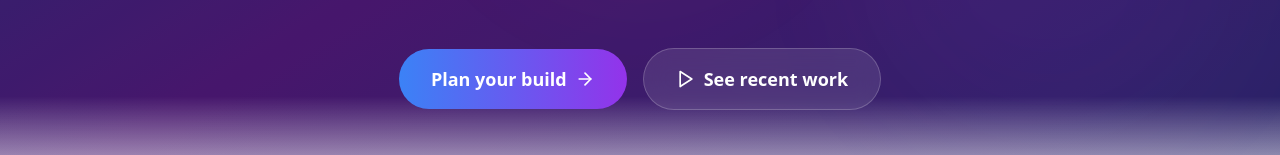
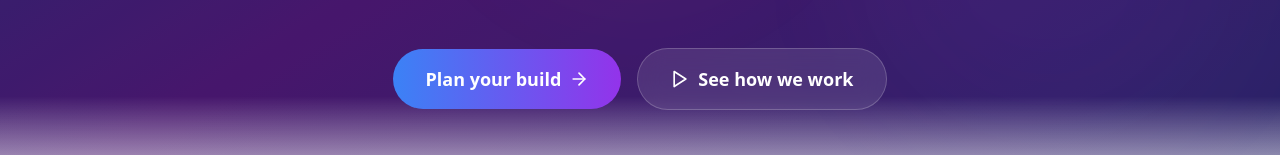
Before and after one commit to tgthiag/tgapps.dev, a React (Vite) app: page / in a window 1280 px wide. Shown: the part 576-731 px from the top of the page. Built offline with nearby package versions, Linux system fonts and the light colour scheme.

Commit message:
button see how we work

```diff
--- a/src/components/Hero.tsx
+++ b/src/components/Hero.tsx
@@ -76,7 +76,7 @@ const Hero = () => {
             </button>
 
             <button
-              onClick={() => scrollToSection('portfolio')}
+              onClick={() => scrollToSection('process')}
               className="group bg-white/10 backdrop-blur-md text-white px-8 py-4 rounded-full font-semibold text-lg hover:bg-white/20 transition-all duration-300 border border-white/20 flex items-center space-x-2"
             >
               <Play className="w-5 h-5" />
--- a/src/i18n/translations.ts
+++ b/src/i18n/translations.ts
@@ -167,7 +167,7 @@ export const translations: Record<Locale, TranslationSchema> = {
         { label: 'Replies within 1 business day' }
       ],
       primaryCta: 'Plan your build',
-      secondaryCta: 'See recent work'
+      secondaryCta: 'See how we work'
     },
     services: {
       badge: 'What we build',
@@ -476,7 +476,7 @@ export const translations: Record<Locale, TranslationSchema> = {
         { label: 'Resposta em até 1 dia útil' }
       ],
       primaryCta: 'Planejar projeto',
-      secondaryCta: 'Ver trabalhos recentes'
+      secondaryCta: 'Conhecer nosso fluxo'
     },
     services: {
       badge: 'O que entregamos',
```
